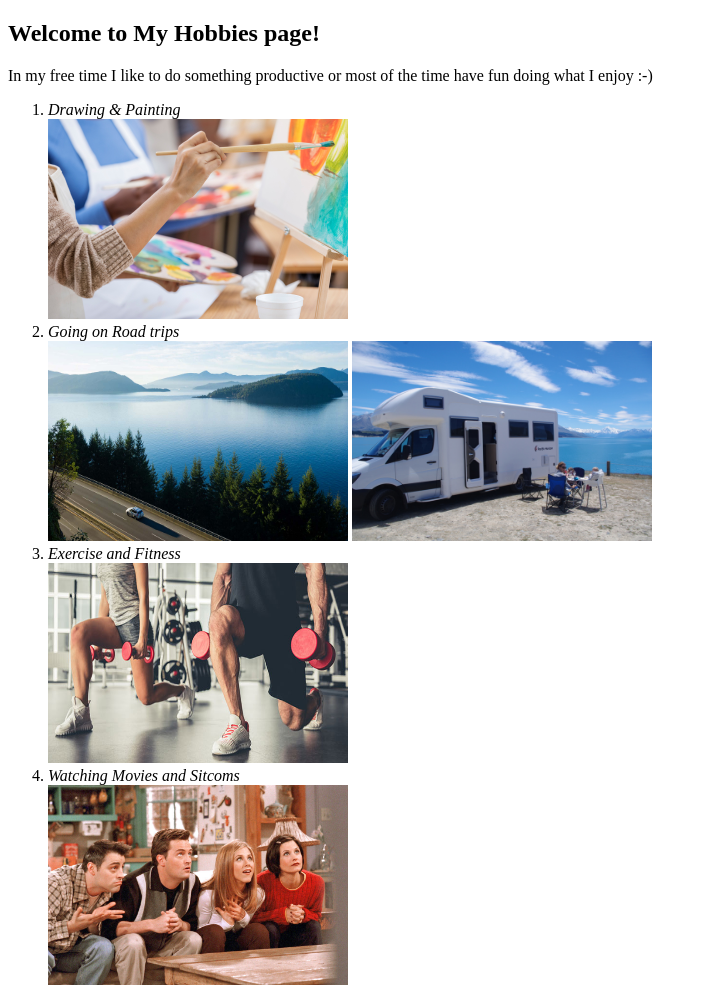
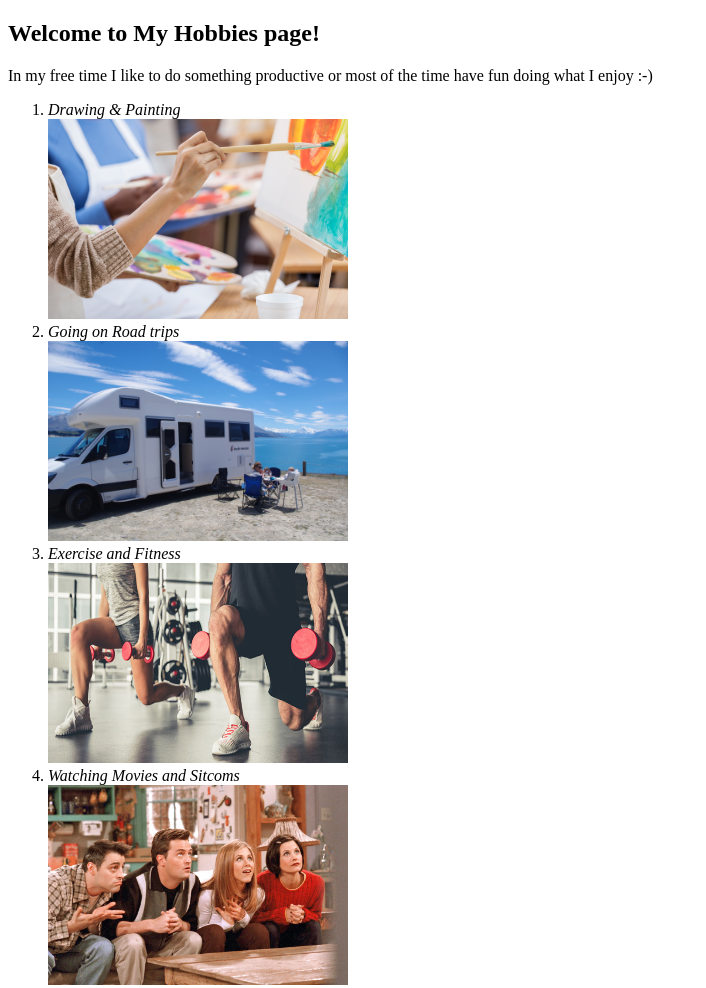
Before and after one commit to Abin-98/cv, a plain HTML site: page Hobbies.html in a window 1280 px wide. Shown: the whole page, without its empty margins (0-706 px from the left). Drawn offline with Linux system fonts and the light colour scheme.

Commit message:
updated hobbies

```diff
--- a/Hobbies.html
+++ b/Hobbies.html
@@ -16,7 +16,7 @@
     <img src="paint.jpg" style="width:300px;height:200px;">
     <br>
     <li><em>Going on Road trips</em></li>
-    <img src="road.jpg" style="width:300px;height:200px;"> <img src="trip1.jpg" style="width:300px;height:200px;">
+    <img src="trip1.jpg" style="width:300px;height:200px;">
     <br>
     <li><em>Exercise and Fitness</em></li>
     <img src="exercise.jpg" style="width:300px;height:200px;">
```
